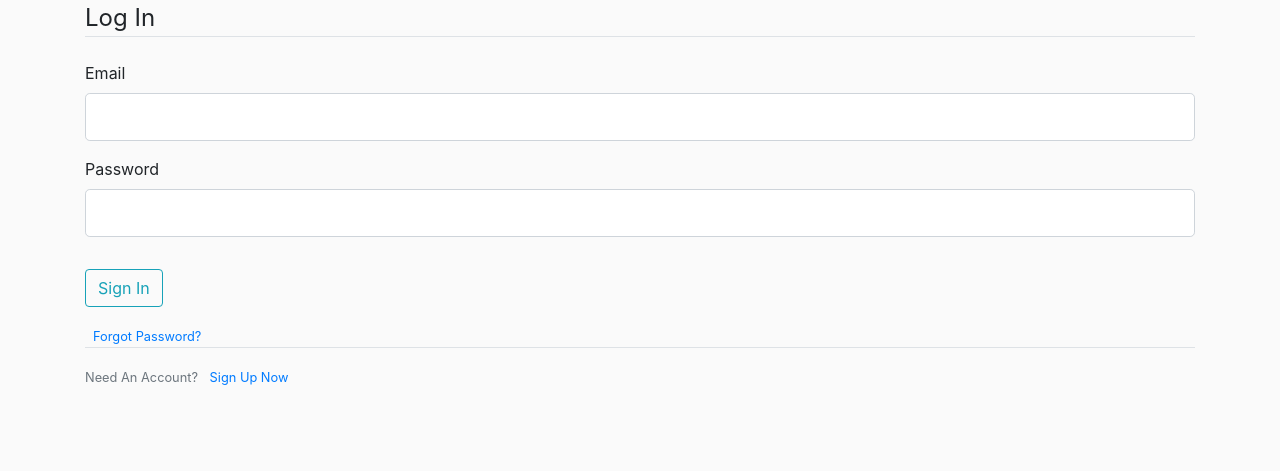
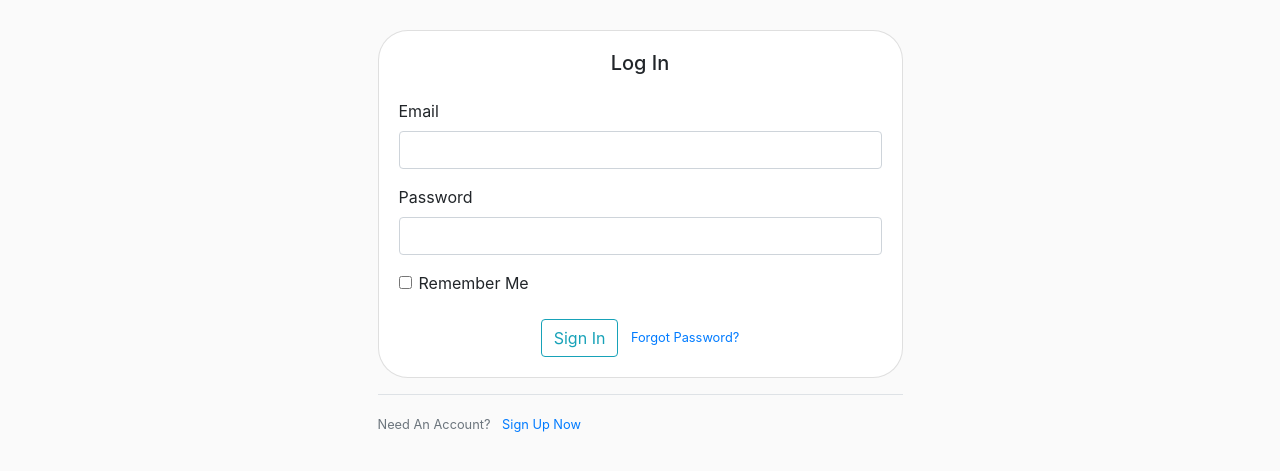
Before and after one commit to bennet489/RecipeHub, a Flask app: template app/templates/login.html in a window 1280 px wide. Shown: the part 56-527 px from the top of the page. Run offline with Flask 3, Linux system fonts and the light colour scheme; the template is opened without the code that fills it: values that come from a table or form of the project are taken from there, others are empty; some libraries are stand-ins or nearby versions.

Commit message:
modified login template

```diff
--- a/app/templates/login.html
+++ b/app/templates/login.html
@@ -1,52 +1,58 @@
 {% extends "base.html" %}
 {% block content %}
-    <div class="content-section">
+<div class="container">
+    <div class="row justify-content-center">
+        <div class="col-md-6">
+            <div class="card">
+                <div class="card-body">
+                    <h5 class="card-title text-center mb-4">Log In</h5>
                     <form method="POST" action="">
                         {{ form.hidden_tag() }}
-            <fieldset class="form-group">
-                <legend class="border-bottom mb-4">Log In</legend>
                         <div class="form-group">
                             {{ form.email.label(class="form-control-label") }}
                             {% if form.email.errors %}
-                        {{ form.email(class="form-control form-control-lg is-invalid") }}
+                                {{ form.email(class="form-control is-invalid") }}
                                 <div class="invalid-feedback">
                                     {% for error in form.email.errors %}
                                         <span>{{ error }}</span>
                                     {% endfor %}
                                 </div>
                             {% else %}
-                        {{ form.email(class="form-control form-control-lg") }}
+                                {{ form.email(class="form-control") }}
                             {% endif %}
                         </div>
                         <div class="form-group">
                             {{ form.password.label(class="form-control-label") }}
                             {% if form.password.errors %}
-                        {{ form.password(class="form-control form-control-lg is-invalid") }}
+                                {{ form.password(class="form-control is-invalid") }}
                                 <div class="invalid-feedback">
                                     {% for error in form.password.errors %}
                                         <span>{{ error }}</span>
                                     {% endfor %}
                                 </div>
                             {% else %}
-                        {{ form.password(class="form-control form-control-lg") }}
+                                {{ form.password(class="form-control") }}
                             {% endif %}
                         </div>
                         <div class="form-check">
-                    {{ form.remember(class="form-check-input") }}
-                    {{ form.remember.label(class="form-check-label") }}
+                            {{ form.remember_me(class="form-check-input") }}
+                            {{ form.remember_me.label(class="form-check-label") }}
                         </div>
-            </fieldset>
-            <div class="form-group">
+                        <div class="text-center mt-4">
                             {{ form.submit(class="btn btn-outline-info") }}
-            </div>
                             <small class="text-muted ml-2">
                                 <a href="#">Forgot Password?</a>
                             </small>
+                        </div>
                     </form>
                 </div>
-    <div class="border-top pt-3">
+            </div>
+            <div class="border-top pt-3 mt-3">
                 <small class="text-muted">
                     Need An Account? <a class="ml-2" href="{{ url_for('register') }}">Sign Up Now</a>
                 </small>
             </div>
+        </div>
+    </div>
+</div>
 {% endblock content %}
```
Lines whose indentation alone changed are shown as unchanged.
